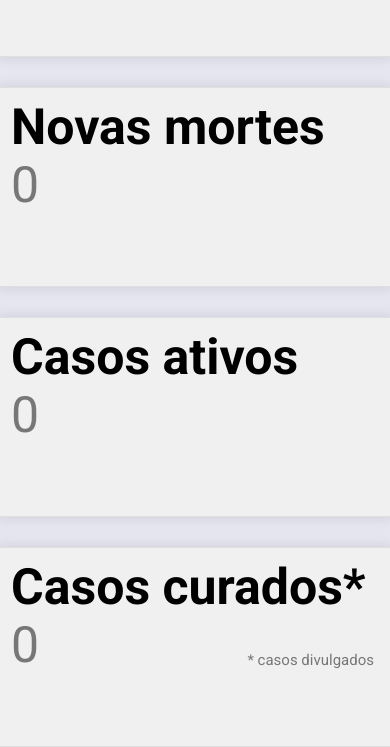
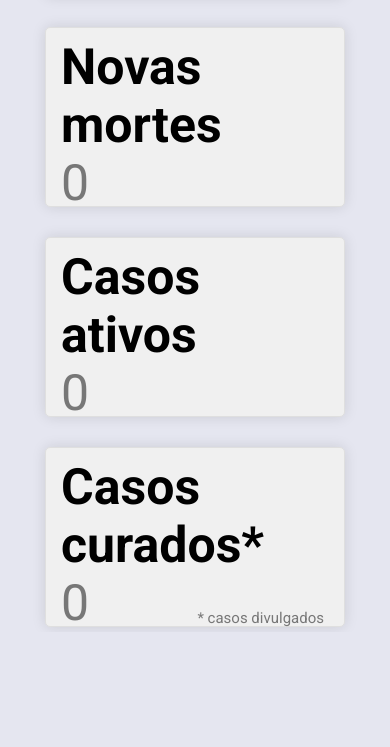
Before and after one commit to dlourennco/corona-brasil, a website: page index.html in a window 390 px wide. Shown: the part 791-1538 px from the top of the page. After the commit the page ends 1423 px from the top, so only its background shows below. Drawn offline with Linux system fonts and the light colour scheme; no server answers.

Commit message:
test div size

```diff
--- a/css/style.css
+++ b/css/style.css
@@ -90,8 +90,8 @@ footer p {
   }
 
   div {
-    width: 400px;
-    height: 200px;
+    width: 300px;
+    height: 180px;
   }
 
   div h2 {
```
